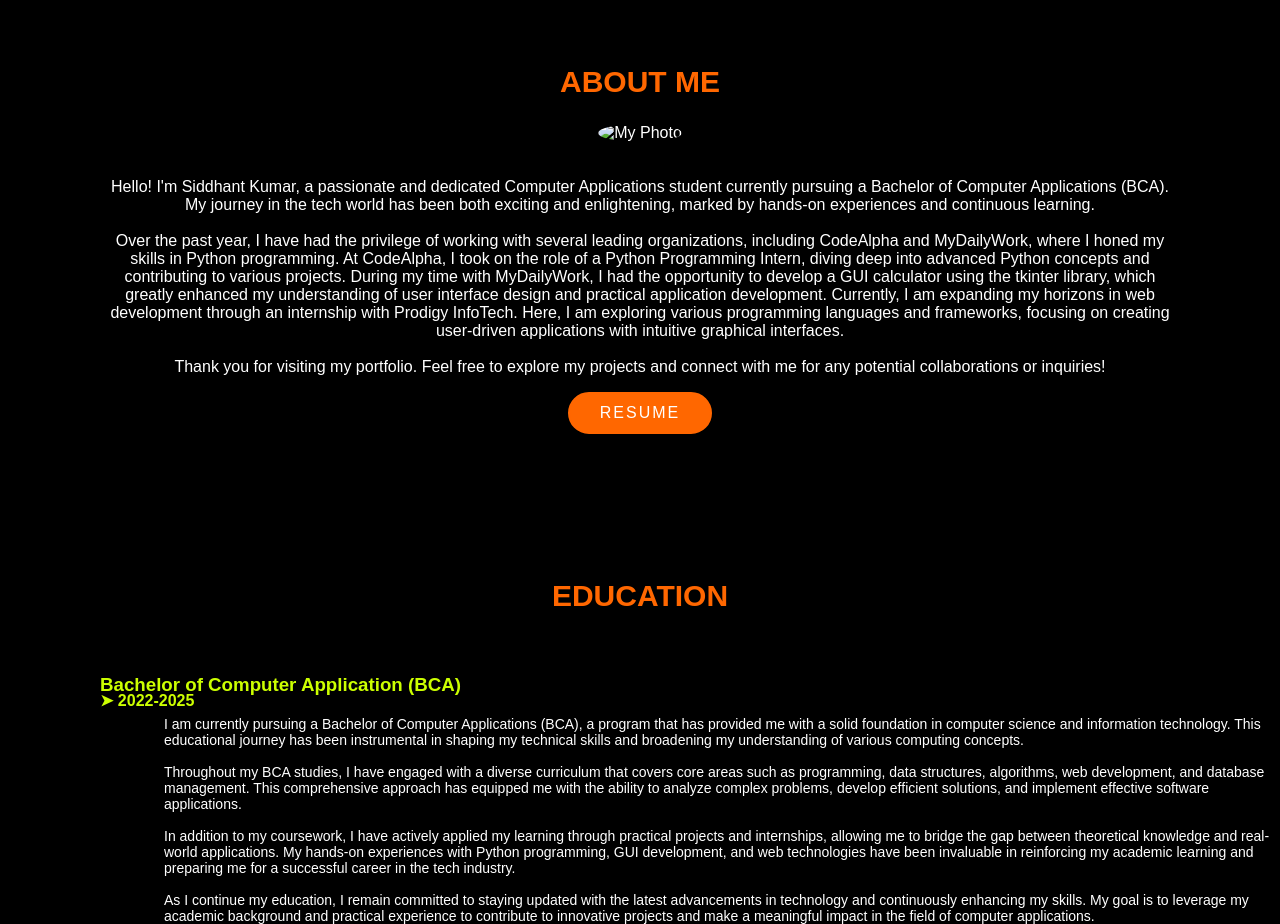
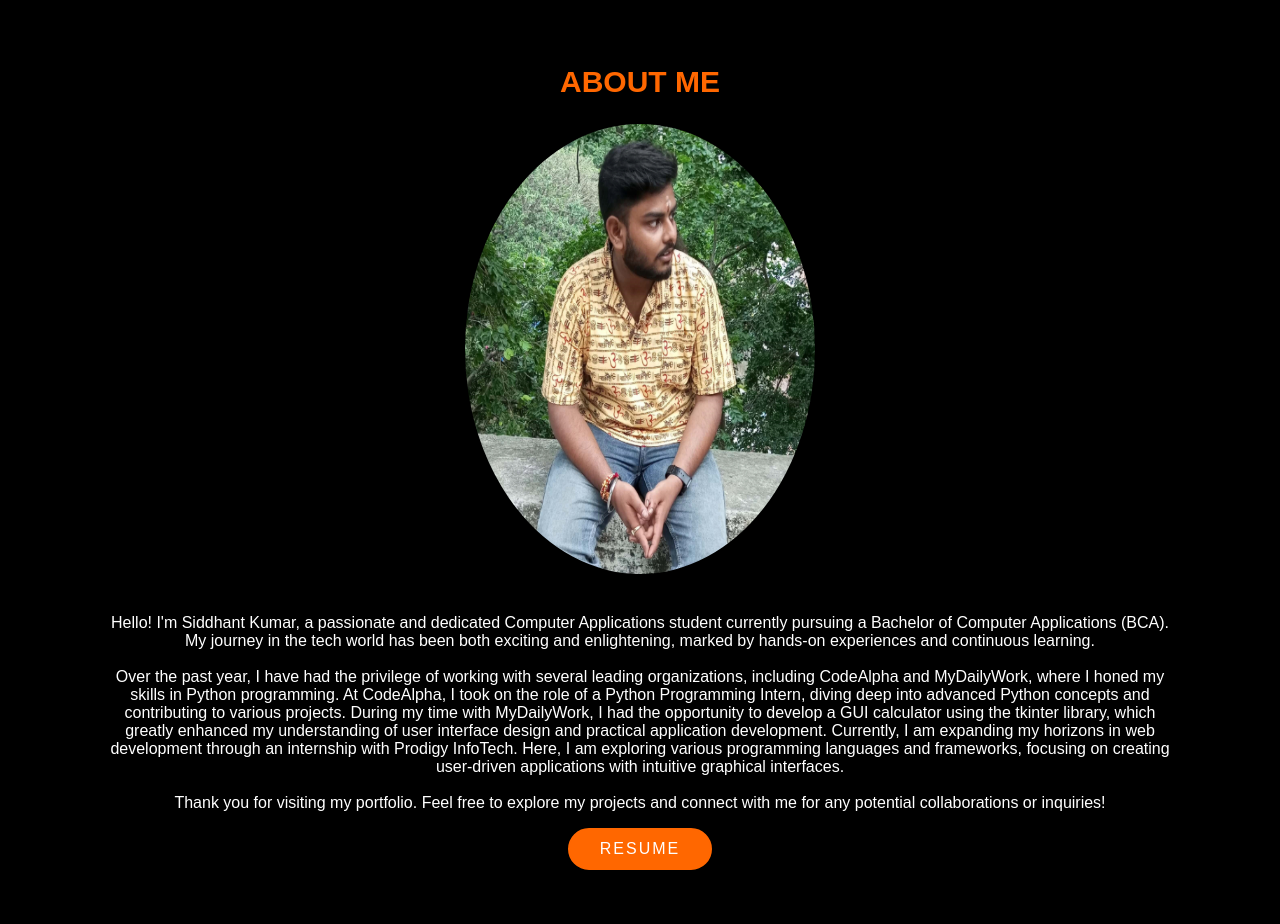
Before and after one commit to SiddhantGahlot/PRODIGY_WD_04, a plain HTML site: page index.html in a window 1280 px wide. Shown: the part 820-1744 px from the top of the page. Drawn offline with Linux system fonts and the light colour scheme.

Commit message:
Add files via upload

```diff
--- a/index.html
+++ b/index.html
@@ -35,7 +35,7 @@
         <!-- About Me Section -->
         <div id="about" class="section about">
             <h2 class="section-title">About Me</h2>
-            <img src="IMG_20230924_172403_217.jpg" alt="My Photo">
+            <img src="file.jpg" alt="My Photo">
             <p>Hello! I'm Siddhant Kumar, a passionate and dedicated Computer Applications student currently pursuing a Bachelor of Computer Applications (BCA). My journey in the tech world has been both exciting and enlightening, marked by hands-on experiences and continuous learning.<br><br>
                 Over the past year, I have had the privilege of working with several leading organizations, including CodeAlpha and MyDailyWork, where I honed my skills in Python programming. At CodeAlpha, I took on the role of a Python Programming Intern, diving deep into advanced Python concepts and contributing to various projects. During my time with MyDailyWork, I had the opportunity to develop a GUI calculator using the tkinter library, which greatly enhanced my understanding of user interface design and practical application development. Currently, I am expanding my horizons in web development through an internship with Prodigy InfoTech. Here, I am exploring various programming languages and frameworks, focusing on creating user-driven applications with intuitive graphical interfaces.<br><br>
                 Thank you for visiting my portfolio. Feel free to explore my projects and connect with me for any potential collaborations or inquiries!
```
Also changed, not shown: file.jpg (added).
